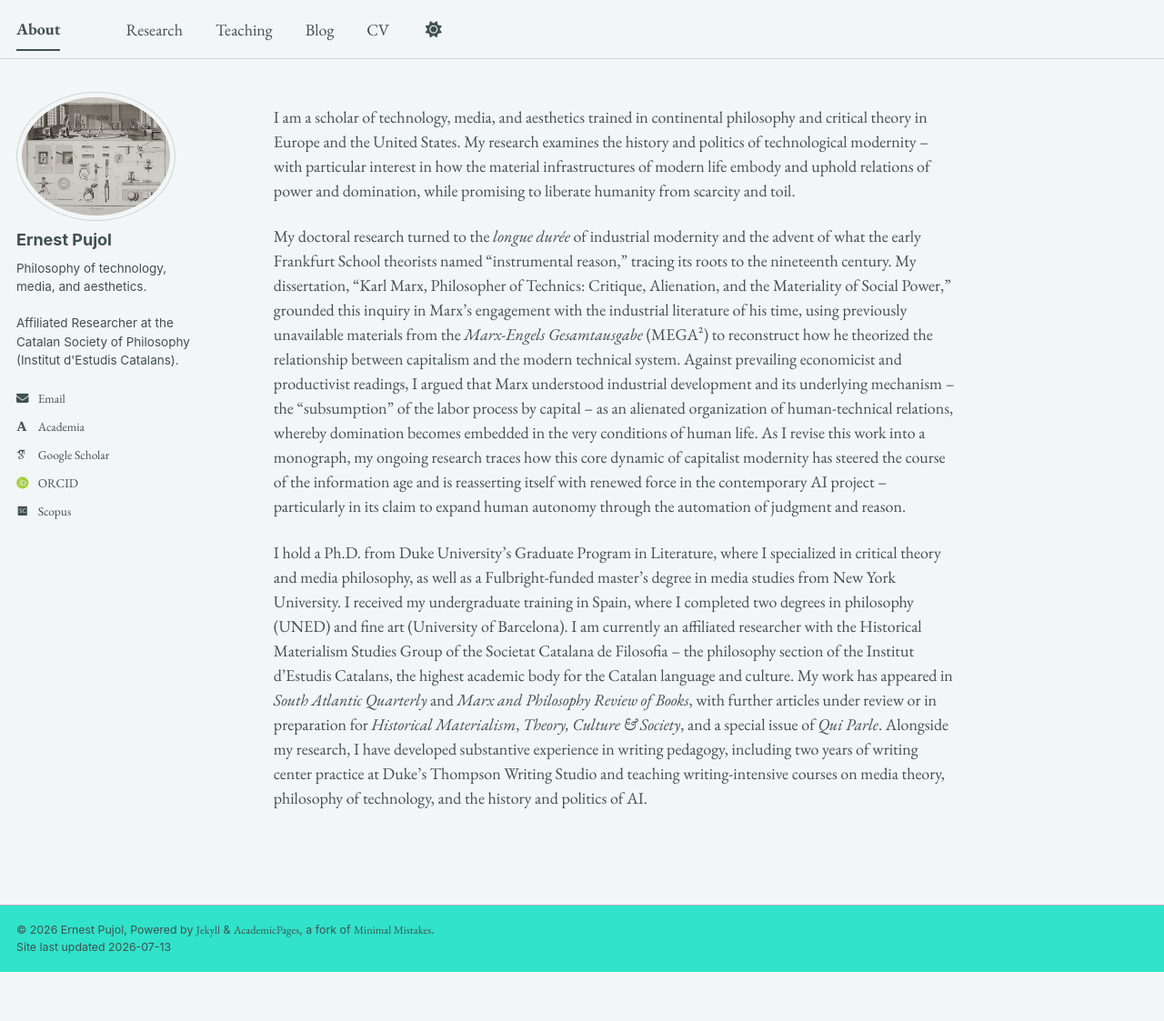
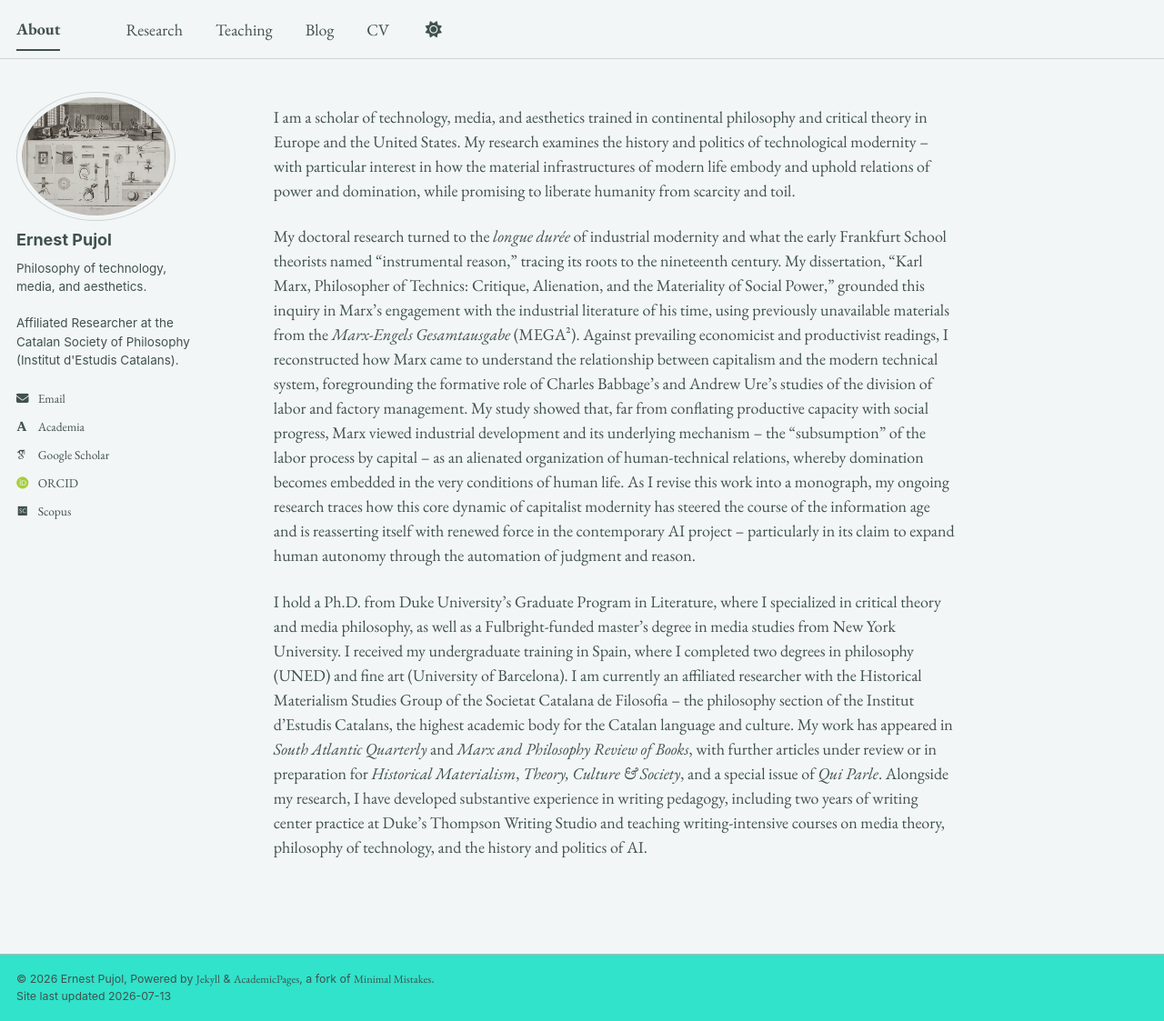
Before and after one commit to epujol90/epujol90.github.io, a Jekyll site: the page built from _pages/about.md, in a window 1280 px wide and 1123 px high. Shown: the whole window at 91% size. Built offline with Jekyll 4.4.1, drawn with Linux system fonts in a browser that asks for light colours; some web fonts are replaced; a script bundle is joined from its source files by our own code; library files that are not in the unit come from our copies.

Commit message:
Update about.md

```diff
--- a/_pages/about.md
+++ b/_pages/about.md
@@ -8,6 +8,6 @@ redirect_from:
 ---
 I am a scholar of technology, media, and aesthetics trained in continental philosophy and critical theory in Europe and the United States. My research examines the history and politics of technological modernity -- with particular interest in how the material infrastructures of modern life embody and uphold relations of power and domination, while promising to liberate humanity from scarcity and toil.
 
-My doctoral research turned to the _longue durée_ of industrial modernity and the advent of what the early Frankfurt School theorists named "instrumental reason," tracing its roots to the nineteenth century. My dissertation, “Karl Marx, Philosopher of Technics: Critique, Alienation, and the Materiality of Social Power,” grounded this inquiry in Marx’s engagement with the industrial literature of his time, using previously unavailable materials from the _Marx-Engels Gesamtausgabe_ (MEGA²) to reconstruct how he theorized the relationship between capitalism and the modern technical system. Against prevailing economicist and productivist readings, I argued that Marx understood industrial development and its underlying mechanism -- the "subsumption" of the labor process by capital -- as an alienated organization of human-technical relations, whereby domination becomes embedded in the very conditions of human life. As I revise this work into a monograph, my ongoing research traces how this core dynamic of capitalist modernity has steered the course of the information age and is reasserting itself with renewed force in the contemporary AI project -- particularly in its claim to expand human autonomy through the automation of judgment and reason.
+My doctoral research turned to the _longue durée_ of industrial modernity and what the early Frankfurt School theorists named "instrumental reason," tracing its roots to the nineteenth century. My dissertation, “Karl Marx, Philosopher of Technics: Critique, Alienation, and the Materiality of Social Power,” grounded this inquiry in Marx’s engagement with the industrial literature of his time, using previously unavailable materials from the _Marx-Engels Gesamtausgabe_ (MEGA²). Against prevailing economicist and productivist readings, I reconstructed how Marx came to understand the relationship between capitalism and the modern technical system, foregrounding the formative role of Charles Babbage’s and Andrew Ure’s studies of the division of labor and factory management.  My study showed that, far from conflating productive capacity with social progress, Marx viewed industrial development and its underlying mechanism -- the "subsumption" of the labor process by capital -- as an alienated organization of human-technical relations, whereby domination becomes embedded in the very conditions of human life. As I revise this work into a monograph, my ongoing research traces how this core dynamic of capitalist modernity has steered the course of the information age and is reasserting itself with renewed force in the contemporary AI project -- particularly in its claim to expand human autonomy through the automation of judgment and reason.
 
 I hold a Ph.D. from Duke University’s Graduate Program in Literature, where I specialized in critical theory and media philosophy, as well as a Fulbright-funded master’s degree in media studies from New York University. I received my undergraduate training in Spain, where I completed two degrees in philosophy (UNED) and fine art (University of Barcelona). I am currently an affiliated researcher with the Historical Materialism Studies Group of the Societat Catalana de Filosofia -- the philosophy section of the Institut d’Estudis Catalans, the highest academic body for the Catalan language and culture. My work has appeared in _South Atlantic Quarterly_ and _Marx and Philosophy Review of Books_, with further articles under review or in preparation for _Historical Materialism_, _Theory, Culture & Society_, and a special issue of _Qui Parle_. Alongside my research, I have developed substantive experience in writing pedagogy, including two years of writing center practice at Duke’s Thompson Writing Studio and teaching writing-intensive courses on media theory, philosophy of technology, and the history and politics of AI.
```
